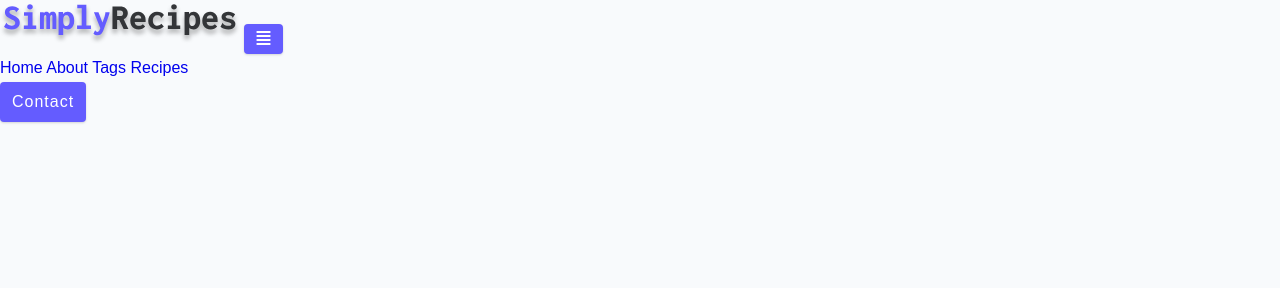
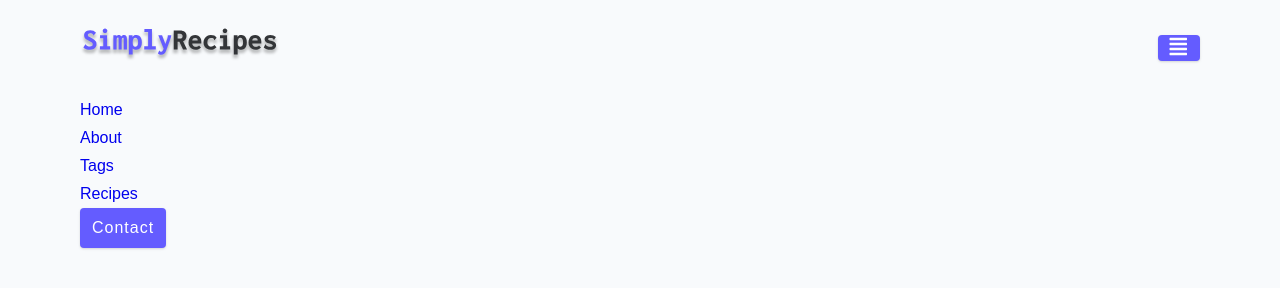
Before and after one commit to bollins7/html-css-project, a plain HTML site: page html-css-simply-recipes-main/starter/index.html in a window 1280 px wide. Drawn offline with Linux system fonts and the light colour scheme.

Commit message:
update CSS styling
updated NAVBAR settings. still needs work

```diff
--- a/html-css-simply-recipes-main/starter/css/main.css
+++ b/html-css-simply-recipes-main/starter/css/main.css
@@ -259,3 +259,38 @@ ul {
 Navbar
 ===============
 */
+
+.navbar{
+  display: flex;
+  justify-content: center;
+  align-items: center;
+}
+
+.nav-center{
+  width: 90vw;
+  max-width: var(--max-width);
+}
+
+.nav-header{
+  height: 6rem;
+  display: flex;
+  justify-content: space-between;
+  align-items: center;
+}
+
+.nav-header img{
+  width: 200px;
+}
+
+.nav-btn{
+  padding: 0.15rem 0.75rem;
+}
+
+.nav-btn i{
+  font-size: 1.25rem;
+}
+
+.nav-links{
+  display: flex;
+  flex-direction: column;
+}
```
